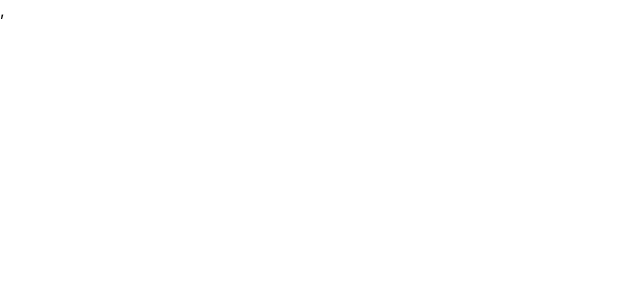
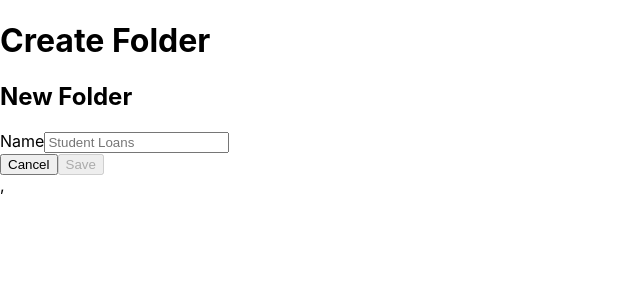
Before and after one commit to LindenDaniels/freedomly-client, a React (Create React App) app: page /new-folder in a window 1280 px wide. Shown: the top 300 px of the page, without its empty margins (0-640 px from the left). Built offline with nearby package versions, Linux system fonts and the light colour scheme.

Commit message:
New folder component implemented

```diff
--- a/src/App.js
+++ b/src/App.js
@@ -2,6 +2,7 @@
 import React, { Component } from 'react';
 import { Route, Link, withRouter} from 'react-router-dom';
 import NewDebtList from './Forms/NewDebtList/NewDebtList';
+import NewFolder from './Forms/NewFolder/NewFolder';
 //import STORE  from './STORE'
 //import config from './config';
 import './App.css';
@@ -26,6 +27,12 @@ class App extends Component {
                            //store={STORE}
             />}
           />
+          <Route
+            path='/new-folder'
+            render={() => <NewFolder
+                           //store={STORE}
+            />}
+            />
 
         </div>
       </div>
--- a/src/Forms/NewFolder/NewFolder.js
+++ b/src/Forms/NewFolder/NewFolder.js
@@ -0,0 +1,174 @@
+import React from 'react';
+import PropTypes from 'prop-types';
+import { withRouter } from 'react-router-dom';
+import './NewFolder.css';
+
+ class NewFolder extends React.Component {
+
+    state = {
+        name: "",
+        id: "",
+        formValid: false,
+        nameValid: false,
+        validationMessage: null
+    }
+
+updateFormEntry(e) {
+        const name = e.target.name;
+        const value = e.target.value;
+
+        const id = Math.floor(Math.random() * 100) + 5;
+
+
+        /*if (e.target.selectedOptions) {
+            id = e.target.selectedOptions[0].id;
+            this.setState({
+                'folderId': id
+            })
+        }*/
+        this.setState({
+            [e.target.name]: e.target.value,
+            id: id
+
+        }, () => {this.validateEntry(name, value)});
+    }
+
+    validateEntry(name, value) {
+        let hasErrors = false;
+
+        value = value.trim();
+
+        if ((name === 'name') || (name === 'items')) {
+            if (value.length < 1) {
+                hasErrors = true
+            }
+
+            else {
+                hasErrors = false
+            }
+        }
+
+        this.setState({
+            [`${name}Valid`]: !hasErrors,
+        }, this.formValid );
+    }
+
+    formValid() {
+
+        const { nameValid } = this.state;
+        if (nameValid === true){
+            this.setState({
+                formValid: true,
+                validationMessage: null
+            });
+        }
+        else {this.setState({
+            formValid: !this.formValid,
+            validationMessage: 'All fields are required.'
+        })}
+      }
+
+   /* handleSubmit(e) {
+        e.preventDefault();
+        const { name, instructions, ingredients  } = this.state;
+        const recipe = {
+            name: name,
+            instructions: instructions,
+            ingredients: ingredients,
+            //modified: new Date()
+        }
+        this.setState({error: null})
+        GET(STORE), {
+            method: 'POST',
+            body: JSON.stringify(recipe),
+            headers: {
+                'content-type': 'application/json'
+            }
+        }
+        .then(res => {
+            if (!res.ok) {
+                return res.json().then(err => {
+                    console.log(`Error is: ${err}`)
+                    throw err
+                })
+            }
+            return res.json()
+        }
+        .then(data => {
+            this.goBack()
+            this.context.addRecipe(data)
+        })
+        .catch(err => {
+            this.setState({ err })
+        });
+    };*/
+
+    handleSubmit(e) {
+        e.preventDefault();
+        const { name, id } = this.state;
+
+        const folder = {
+            name: name,
+            id: id
+
+        }
+        const STORE = this.props.store;
+        const folderList = this.props.store.folderList
+
+
+        folderList.push(folder);
+        this.props.history.push('/folder-list');
+
+        this.setState({error: null})
+    };
+
+
+    render() {
+
+        return (
+             <>
+            <header>
+                <h1>Create Folder</h1>
+            </header>
+            <section>
+            <form
+                className="createfolder-form"
+                onSubmit={e => this.handleSubmit(e)}>
+                <h2 className="title">New Folder</h2>
+                <div className="form-section">
+                  <label htmlFor="name">Name</label>
+                  <input
+                    type="text"
+                    className="field"
+                    name="name"
+                    id="name"
+                    aria-label="name"
+                    aria-required="true"
+                    placeholder="Student Loans"
+                    onChange={e => this.updateFormEntry(e)}
+                    />
+                </div>
+
+                <div className="buttons">
+                 <button
+                    type="button"
+                    className="button"
+                    //onClick={()=> this.goBack()}
+                    >
+                     Cancel
+                 </button>
+                 <button
+                    type="submit"
+                    className="button"
+                    disabled={!this.state.formValid}>
+                     Save
+                 </button>
+                </div>
+            </form>
+            </section>
+            </>
+        )
+    }
+    }
+
+    export default withRouter(NewFolder);
```
